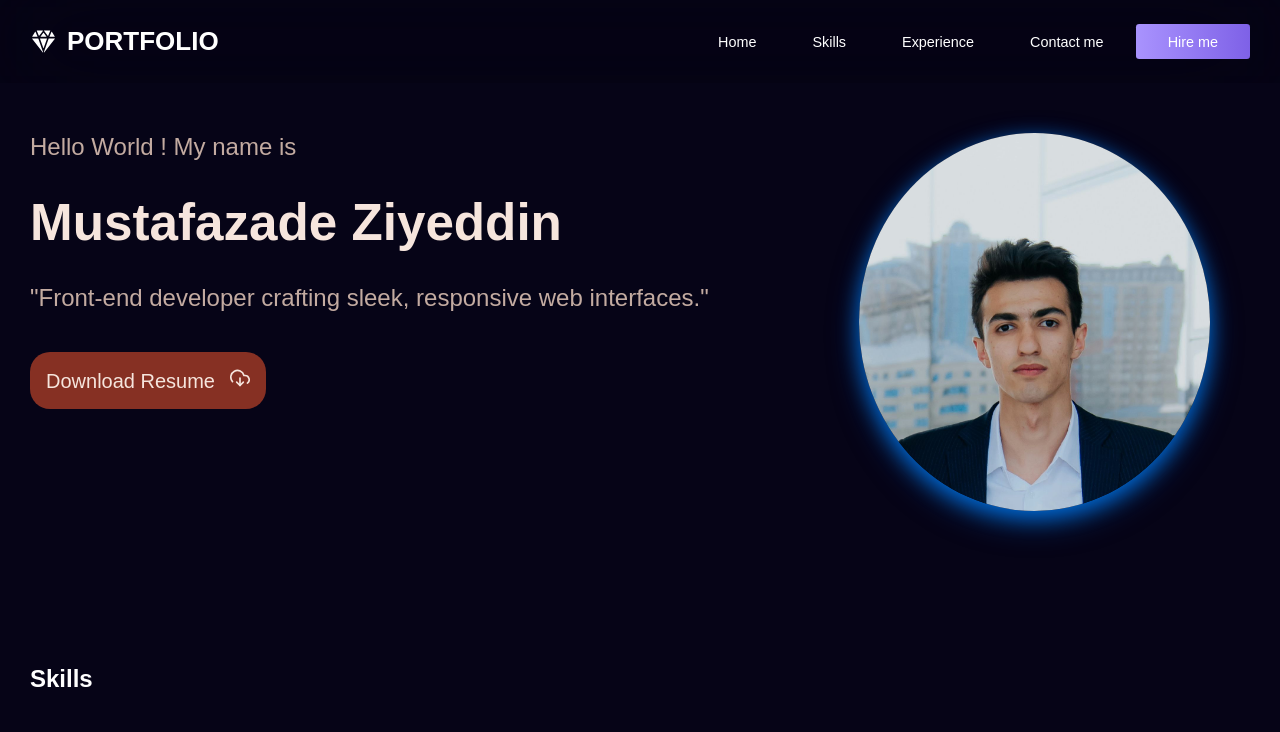
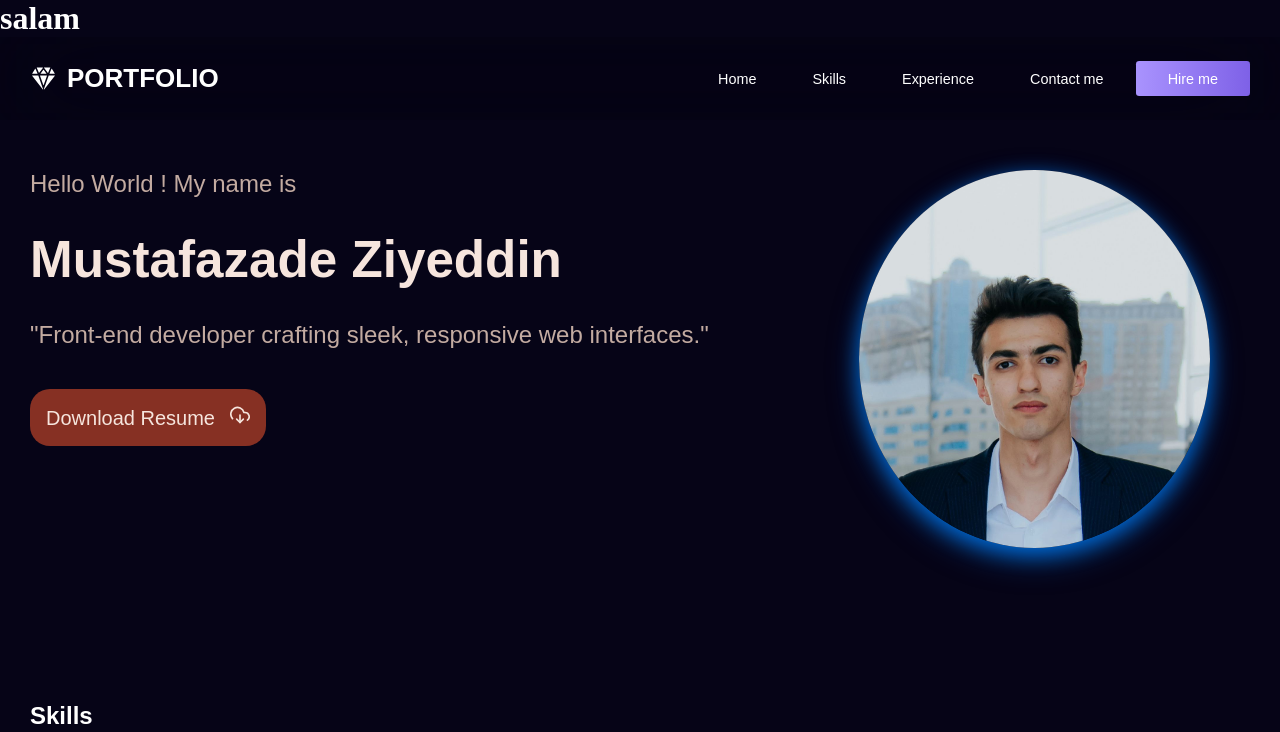
Before and after one commit to Ziya235/Portfolio, a React (Create React App) app: page / in a window 1280 px wide. Shown: the top 732 px of the page. Built offline with nearby package versions, Linux system fonts and the light colour scheme.

Commit message:
add salam

```diff
--- a/src/App.js
+++ b/src/App.js
@@ -14,6 +14,7 @@ import "slick-carousel/slick/slick-theme.css";
 function App() {
   return (
     <>
+    <h1>salam</h1>
 
       <section id="home"></section>
       <Navbar />
```
